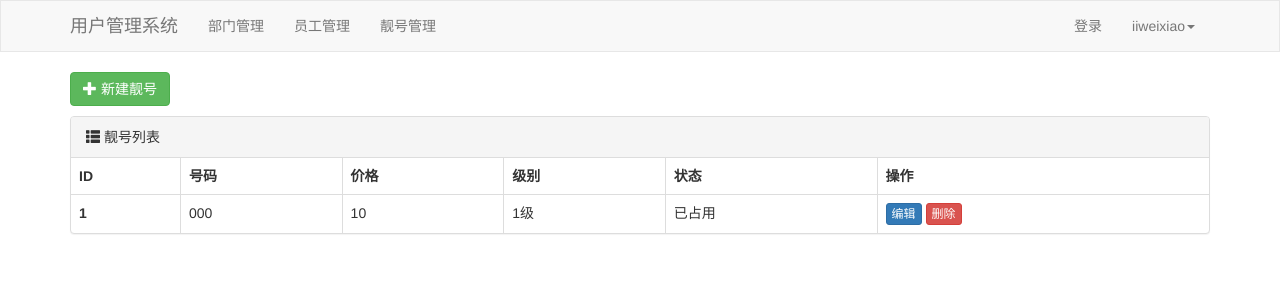
After one commit to iiweixiao/Django, a Django app: page /pretty/list/ in a window 1280 px wide. The commit adds this page. Shown: the top 300 px of the page. Run offline with Django 4.2, Linux system fonts and the light colour scheme; tables that the repository leaves empty hold one stand-in row (values such as "Sample post"); some libraries are stand-ins or nearby versions.

Commit message:
table1 手机靓号的增删改

```diff
--- a/table1/app01/models.py
+++ b/table1/app01/models.py
@@ -4,8 +4,10 @@ from django.db import models
 class Department(models.Model):
     """ 部门表 """
     title = models.CharField(verbose_name='部门名称', max_length=32)
+
     def __str__(self):
         return self.title
+
 
 class UserInfo(models.Model):
     """ 员工表 """
@@ -22,3 +24,23 @@ class UserInfo(models.Model):
         (2, '女')
     )
     gender = models.SmallIntegerField(verbose_name='性别', choices=gender_choices)
+
+
+class PrettyNum(models.Model):
+    """ 靓号表 """
+    mobile = models.CharField(verbose_name='手机号', max_length=11)
+    # 想要允许为空，就加上 null=True, blank=True
+    price = models.IntegerField(verbose_name='价格')
+    level_choices = (
+        (1, '1级'),
+        (2, '2级'),
+        (3, '3级'),
+        (4, '4级'),
+    )
+    level = models.SmallIntegerField(verbose_name='级别', choices=level_choices, default=1)
+
+    status_choices = (
+        (1, '已占用'),
+        (2, '未占用'),
+    )
+    status = models.SmallIntegerField(verbose_name='状态', choices=status_choices, default=2)
--- a/table1/app01/templates/layout.html
+++ b/table1/app01/templates/layout.html
@@ -32,6 +32,7 @@
             <ul class="nav navbar-nav">
                 <li><a href="/depart/list/">部门管理</a></li>
                 <li><a href="/user/list/">员工管理</a></li>
+                <li><a href="/pretty/list/">靓号管理</a></li>
             </ul>
             <ul class="nav navbar-nav navbar-right">
                 <li><a href="#">登录</a></li>
--- /dev/null
+++ b/table1/app01/templates/pretty_list.html
@@ -0,0 +1,47 @@
+{% extends 'layout.html' %}
+{% block content %}
+<div class="container">
+    <div style="margin-bottom: 10px">
+        <a class="btn btn-success" href="/pretty/add/">
+            <span class="glyphicon glyphicon-plus" aria-hidden="true"></span>
+            新建靓号
+        </a>
+    </div>
+    <div class="panel panel-default">
+        <!-- Default panel contents -->
+        <div class="panel-heading">
+            <span class="glyphicon glyphicon-th-list" aria-hidden="true"></span>
+            靓号列表
+        </div>
+
+        <!-- Table -->
+        <table class="table table-bordered">
+            <thead>
+            <tr>
+                <th>ID</th>
+                <th>号码</th>
+                <th>价格</th>
+                <th>级别</th>
+                <th>状态</th>
+                <th>操作</th>
+            </tr>
+            </thead>
+            <tbody>
+            {% for obj in queryset %}
+                <tr>
+                    <th scope="row">{{ obj.id }}</th>
+                    <td>{{ obj.mobile }}</td>
+                    <td>{{ obj.price }}</td>
+                    <td>{{ obj.get_level_display }}</td>
+                    <td>{{ obj.get_status_display }}</td>
+                    <td>
+                        <a class="btn btn-primary btn-xs" href="/pretty/{{ obj.id }}/edit/">编辑</a>
+                        <a class="btn btn-danger btn-xs" href="/pretty/{{ obj.id }}/delete/">删除</a>
+                    </td>
+                </tr>
+            {% endfor %}
+            </tbody>
+        </table>
+    </div>
+</div>
+{% endblock %}
--- a/table1/app01/views.py
+++ b/table1/app01/views.py
@@ -1,5 +1,7 @@
 from django.shortcuts import render, redirect
 from app01 import models
+
+from django import forms
 
 
 def depart_list(request):
@@ -34,9 +36,6 @@ def depart_edit(request, nid):
 def user_list(request):
     queryset = models.UserInfo.objects.all()
     return render(request, 'user_list.html', {'queryset': queryset})
-
-
-from django import forms
 
 
 class UserModelForm(forms.ModelForm):
@@ -96,3 +95,114 @@ def user_edit(request, nid):
 def user_delete(request, nid):
     models.UserInfo.objects.filter(id=nid).delete()
     return redirect('/user/list/')
+
+
+def pretty_list(request):
+    """ 靓号列表 """
+    # select * from 表 order by level desc;  升序asc降序dsc
+    queryset = models.PrettyNum.objects.all().order_by('-level')
+    return render(request, 'pretty_list.html', {'queryset': queryset})
+
+
+from django.core.validators import RegexValidator
+from django.core.validators import ValidationError
+
+
+class PrettyModelForm(forms.ModelForm):
+    # 验证：方式1 字段+正则方法
+    mobile = forms.CharField(
+        label='手机号',
+        validators=[RegexValidator(r'^1[3-9]\d{9}', '手机号格式错误'), ],
+    )
+
+    class Meta:
+        model = models.PrettyNum
+        # fields = ['mobile', 'price', 'status', 'level']
+        fields = '__all__'
+        # exclude = ['level']
+        # widgets = {
+        #     'name': forms.TextInput(attrs={'class': 'form-control'})
+        # }
+
+    def __init__(self, *args, **kwargs):
+        super().__init__(*args, **kwargs)
+        for name, field in self.fields.items():
+            field.widget.attrs = {'class': 'form-control', 'placeholder': field.label}
+
+    # 验证：方式2 钩子方法
+    # def clean_mobile(self):
+    #     txt_mobile = self.cleaned_data['mobile']
+    #     if len(txt_mobile) != 11:
+    #         # 验证不通过
+    #         raise ValidationError('格式错误')
+    #     # 验证通过，用户输入的值返回
+    #     return txt_mobile
+    # 用钩子方法判断添加的手机号是否在数据库中
+    def clean_mobile(self):
+        txt_mobile = self.cleaned_data['mobile']
+        exists = models.PrettyNum.objects.filter(mobile=txt_mobile).exists()
+        if exists:
+            raise ValidationError('手机号已存在')
+        return txt_mobile
+
+
+def pretty_add(request):
+    """ 新建靓号 """
+    if request.method == 'GET':
+        form = PrettyModelForm()
+        return render(request, 'pretty_add.html', {'form': form})
+    form = PrettyModelForm(data=request.POST)
+    if form.is_valid():
+        form.save()
+        return redirect('/pretty/list/')
+    return render(request, 'pretty_add.html', {'form': form})
+
+
+class PrettyEditModelForm(forms.ModelForm):
+    # mobile = forms.CharField(disabled=True, label='手机号')
+    mobile = forms.CharField(
+        label='手机号',
+        validators=[RegexValidator(r'^1[3-9]\d{9}', '手机号格式错误'), ],
+    )
+
+    class Meta:
+        model = models.PrettyNum
+        fields = ['mobile', 'price', 'status', 'level']
+        # fields = '__all__'
+        # exclude = ['mobile']
+        # widgets = {
+        #     'name': forms.TextInput(attrs={'class': 'form-control'})
+        # }
+
+    def __init__(self, *args, **kwargs):
+        super().__init__(*args, **kwargs)
+        for name, field in self.fields.items():
+            field.widget.attrs = {'class': 'form-control', 'placeholder': field.label}
+
+    def clean_mobile(self):
+
+        # 当前编辑的那一行的ID，instance.pk(primary key)
+
+        txt_mobile = self.cleaned_data['mobile']
+        exists = models.PrettyNum.objects.exclude(id=self.instance.pk).filter(mobile=txt_mobile).exists()
+        if exists:
+            raise ValidationError('手机号已存在')
+        return txt_mobile
+
+
+def pretty_edit(request, nid):
+    """ 编辑靓号 """
+    row_object = models.PrettyNum.objects.filter(id=nid).first()
+    if request.method == 'GET':
+        form = PrettyEditModelForm(instance=row_object)
+        return render(request, 'pretty_edit.html', {'form': form})
+    form = PrettyEditModelForm(data=request.POST, instance=row_object)
+    if form.is_valid():
+        form.save()
+        return redirect('/pretty/list/')
+    return render(request, 'pretty_edit.html', {'form': form})
+
+
+def pretty_delete(request, nid):
+    models.PrettyNum.objects.filter(id=nid).delete()
+    return redirect('/pretty/list/')
--- a/table1/table1/urls.py
+++ b/table1/table1/urls.py
@@ -27,4 +27,8 @@ urlpatterns = [
     path('user/add/', views.user_add),
     path('user/<int:nid>/edit/', views.user_edit),
     path('user/<int:nid>/delete/', views.user_delete),
+    path('pretty/list/', views.pretty_list),
+    path('pretty/add/', views.pretty_add),
+    path('pretty/<int:nid>/edit/', views.pretty_edit),
+    path('pretty/<int:nid>/delete/', views.pretty_delete),
 ]
```
Also changed, not shown: table1/app01/templates/pretty_add.html (added, +36 -0 lines), table1/app01/templates/pretty_edit.html (added, +36 -0 lines).
